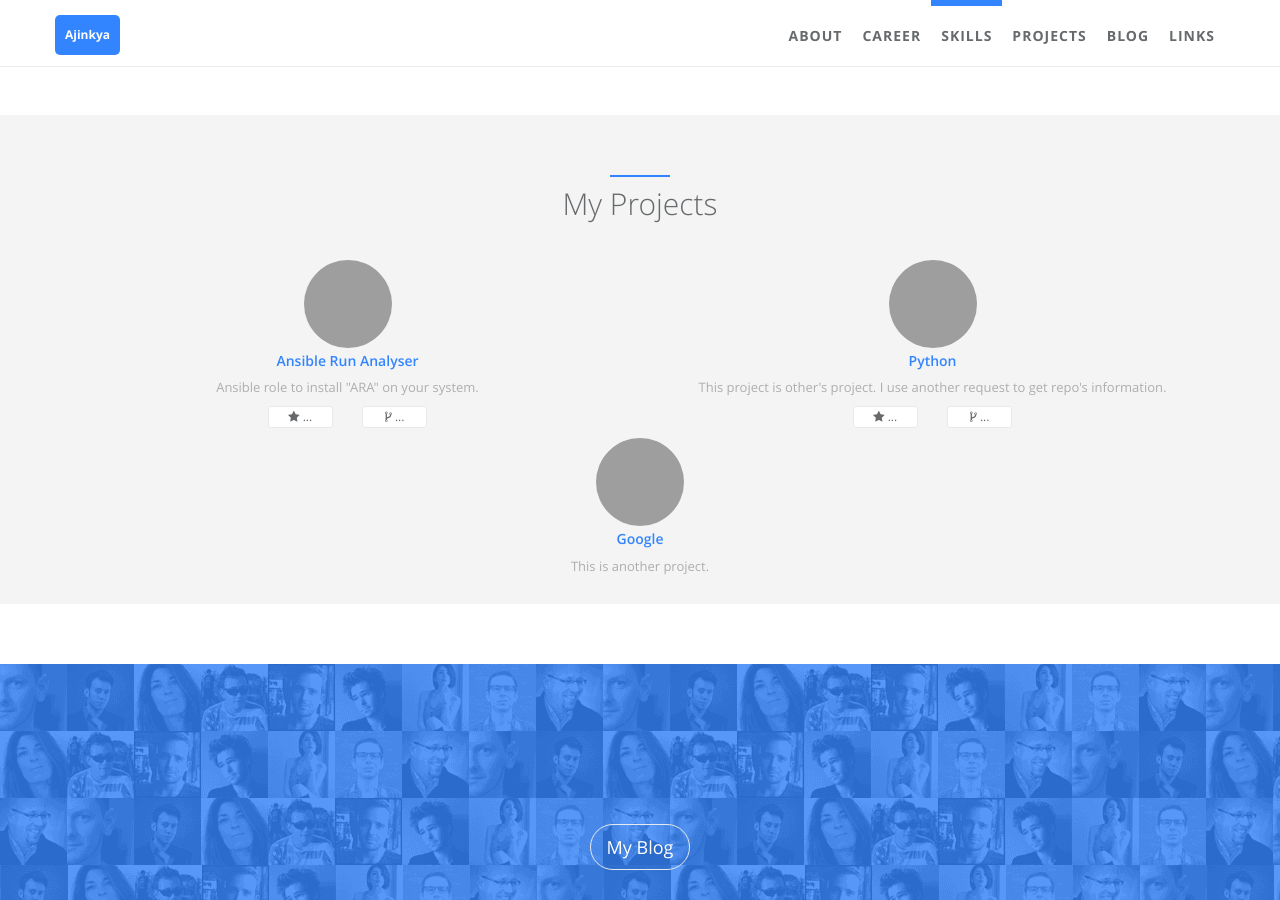
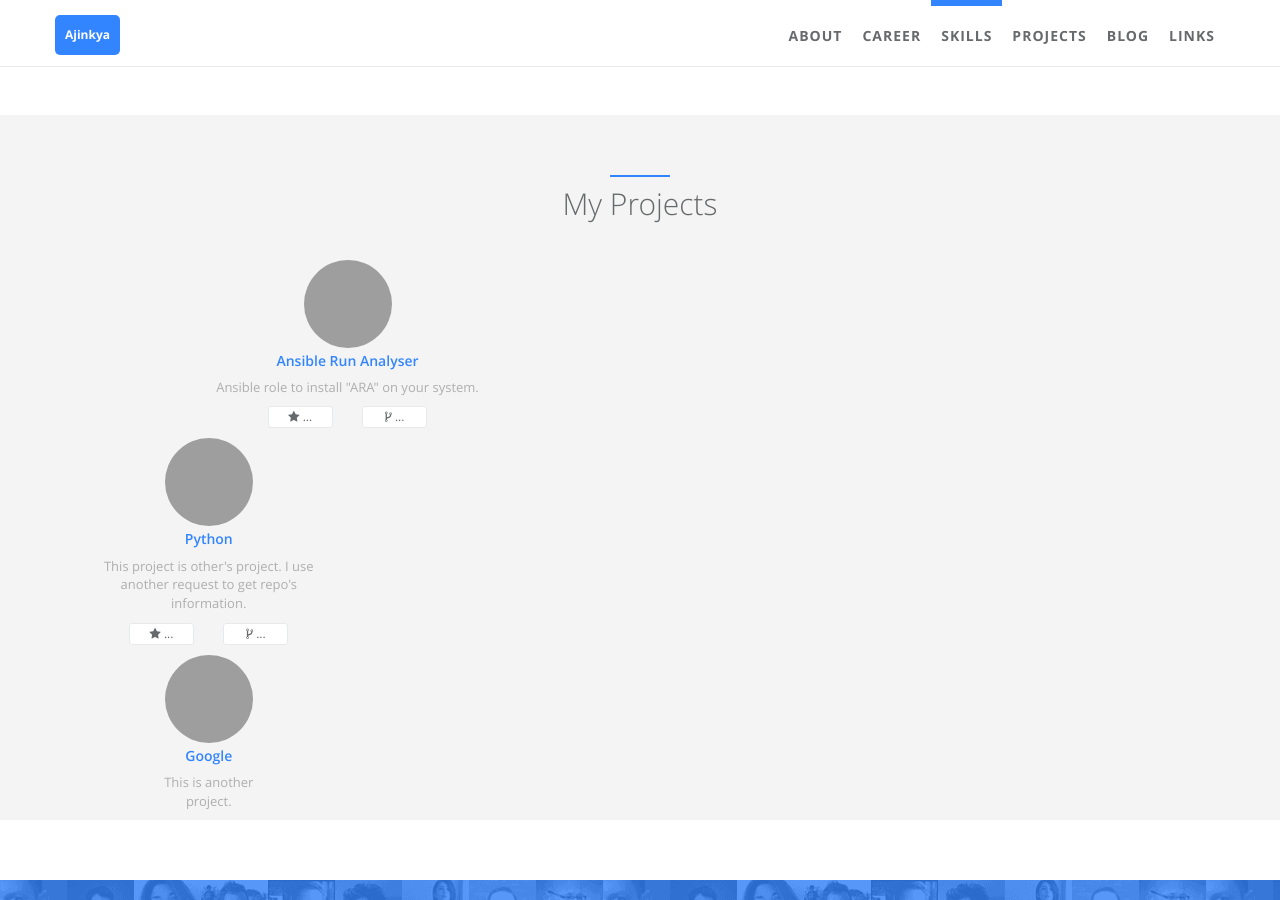
Before and after one commit to AjinkyaBapat/OLDAjinkyaBapat.github, a Jekyll site: the page built from index.html, in a window 1280 px wide and 900 px high, scrolled down 2604 px. Built offline with Jekyll 4.4.1, drawn with Linux system fonts in a browser that asks for light colours; grey boxes are pictures that could not be loaded.

Commit message:
Code mods

```diff
--- a/_includes/sections/projects.html
+++ b/_includes/sections/projects.html
@@ -6,6 +6,7 @@
         </div>
     </div>
     <div class="row">
+        <div class="row1">
             {% for project in site.data.index.projects %}
                 {% assign loopindex = forloop.index | modulo: 2 %}
                 {% if forloop.last %}
@@ -37,8 +38,8 @@
                     </div>
                     {% endif %}
                 </div>
-          </div>
             {% endfor %}
         </div>
     </div>
+</div>
 <br>
```
Lines whose indentation alone changed are shown as unchanged.
